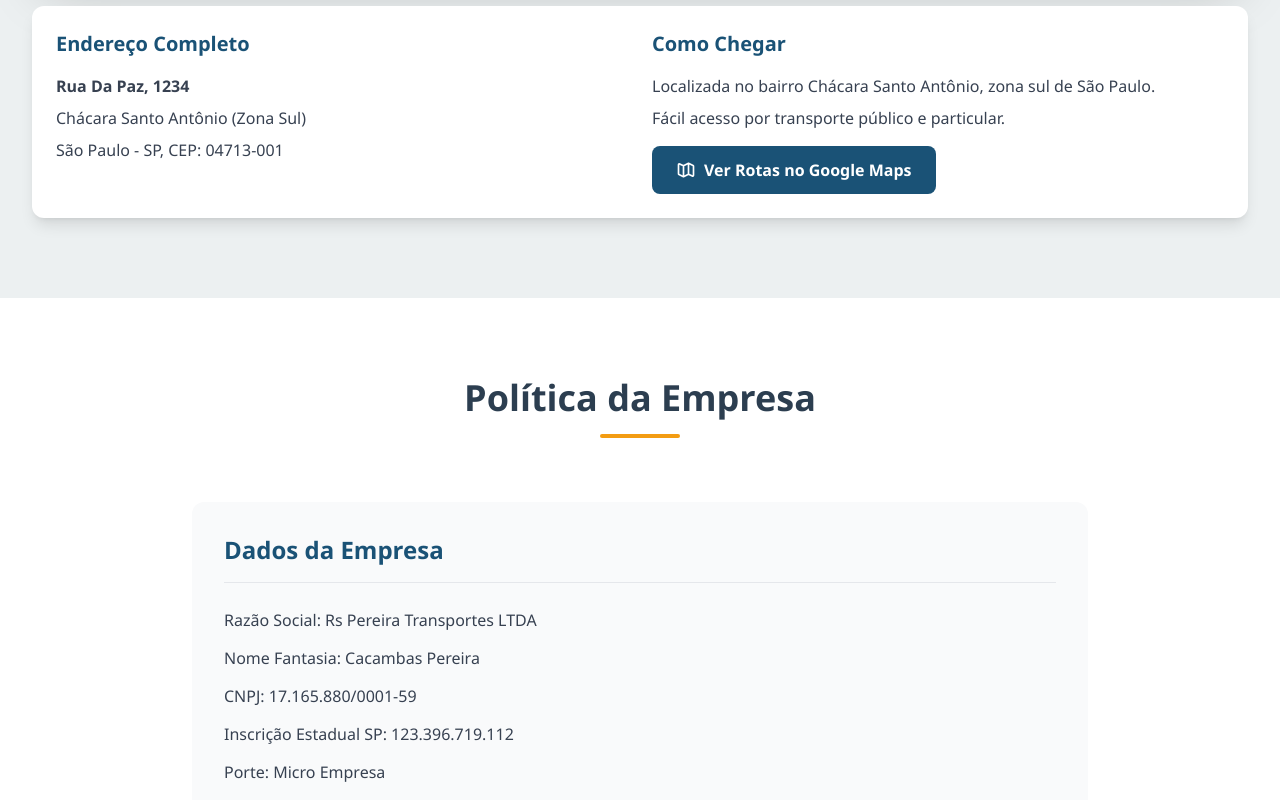
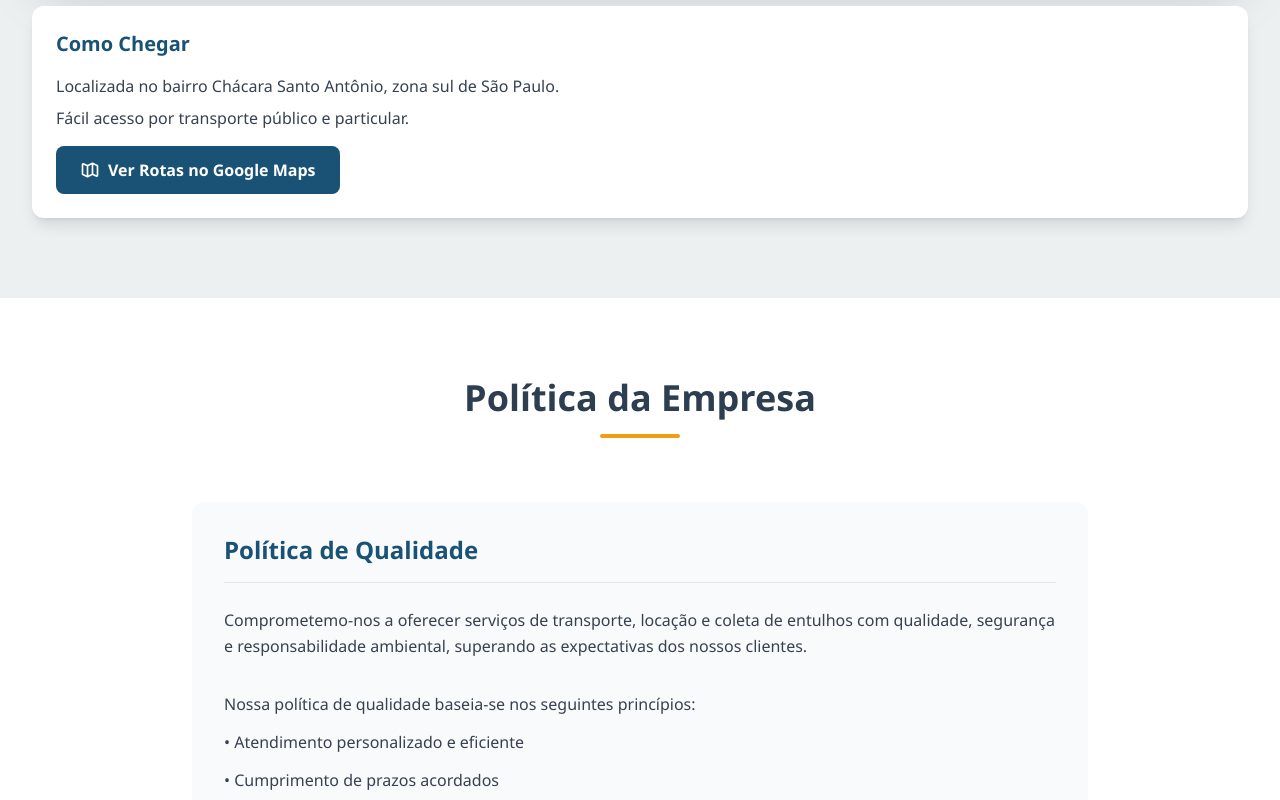
Before and after one commit to elianasilva08com-collab/pereira, a React (Vite) app: page / in a window 1280 px wide. Shown: the part 4120-4920 px from the top of the page. Built offline with nearby package versions, Linux system fonts and the light colour scheme.

Commit message:
Remover seção de endereço completo

```diff
--- a/src/components/Footer.tsx
+++ b/src/components/Footer.tsx
@@ -110,7 +110,6 @@ export const Footer: React.FC = () => {
 
         <div className="border-t border-gray-700 pt-8 text-center text-gray-400 text-sm">
           <p>&copy; 2024 Cacambas Pereira - Todos os direitos reservados</p>
-          <p className="mt-2">CNPJ: 17.165.880/0001-59</p>
         </div>
       </div>
     </footer>
--- a/src/components/Location.tsx
+++ b/src/components/Location.tsx
@@ -23,18 +23,6 @@ const Location: React.FC = () => {
 
         <div className="mt-8 bg-white p-6 rounded-xl shadow-lg">
           <div className="grid grid-cols-1 md:grid-cols-2 gap-6">
-            <div>
-              <h3 className="text-xl font-bold text-primary mb-4">Endereço Completo</h3>
-              <p className="text-gray-700 mb-2">
-                <strong>Rua Da Paz, 1234</strong>
-              </p>
-              <p className="text-gray-700 mb-2">
-                Chácara Santo Antônio (Zona Sul)
-              </p>
-              <p className="text-gray-700 mb-4">
-                São Paulo - SP, CEP: 04713-001
-              </p>
-            </div>
             <div>
               <h3 className="text-xl font-bold text-primary mb-4">Como Chegar</h3>
               <p className="text-gray-700 mb-2">
--- a/src/components/Policy.tsx
+++ b/src/components/Policy.tsx
@@ -2,18 +2,6 @@ import React from 'react';
 
 const Policy: React.FC = () => {
   const policyData = [
-    {
-      title: 'Dados da Empresa',
-      content: [
-        'Razão Social: Rs Pereira Transportes LTDA',
-        'Nome Fantasia: Cacambas Pereira',
-        'CNPJ: 17.165.880/0001-59',
-        'Inscrição Estadual SP: 123.396.719.112',
-        'Porte: Micro Empresa',
-        'Natureza Jurídica: Sociedade Empresária Limitada',
-        'Capital Social: R$ 250.000,00',
-      ],
-    },
     {
       title: 'Política de Qualidade',
       content: [
```
